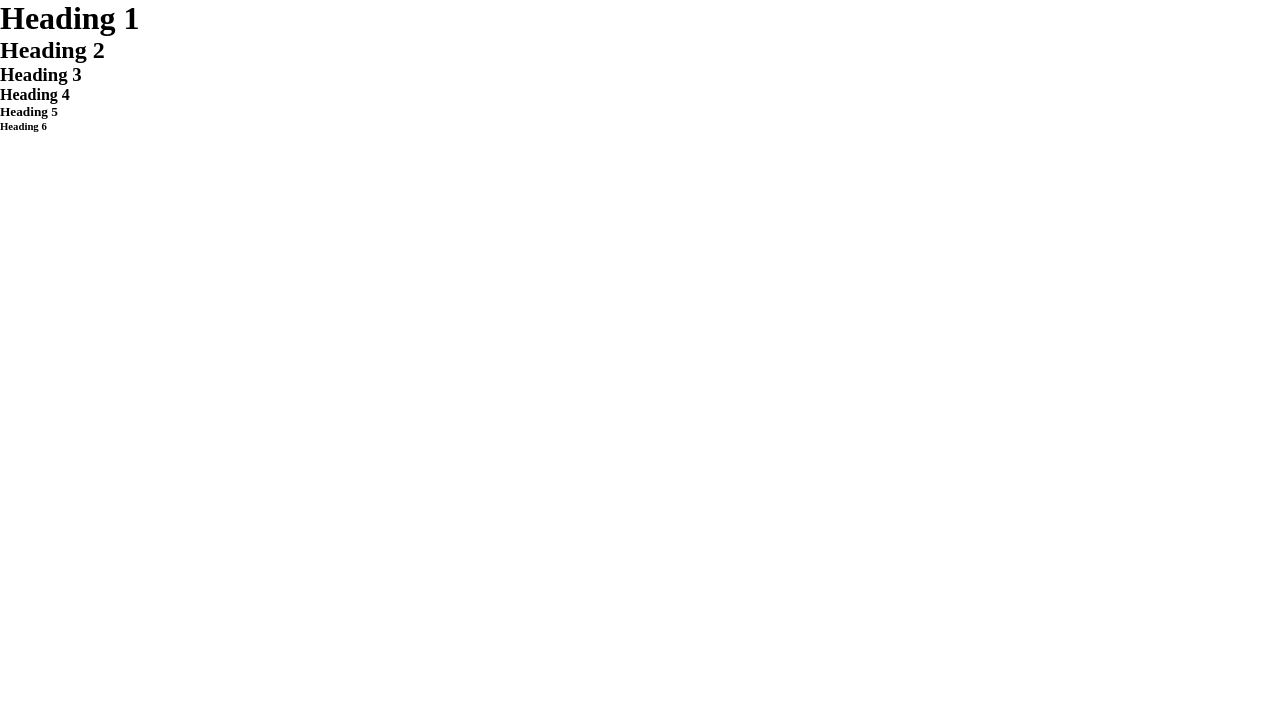
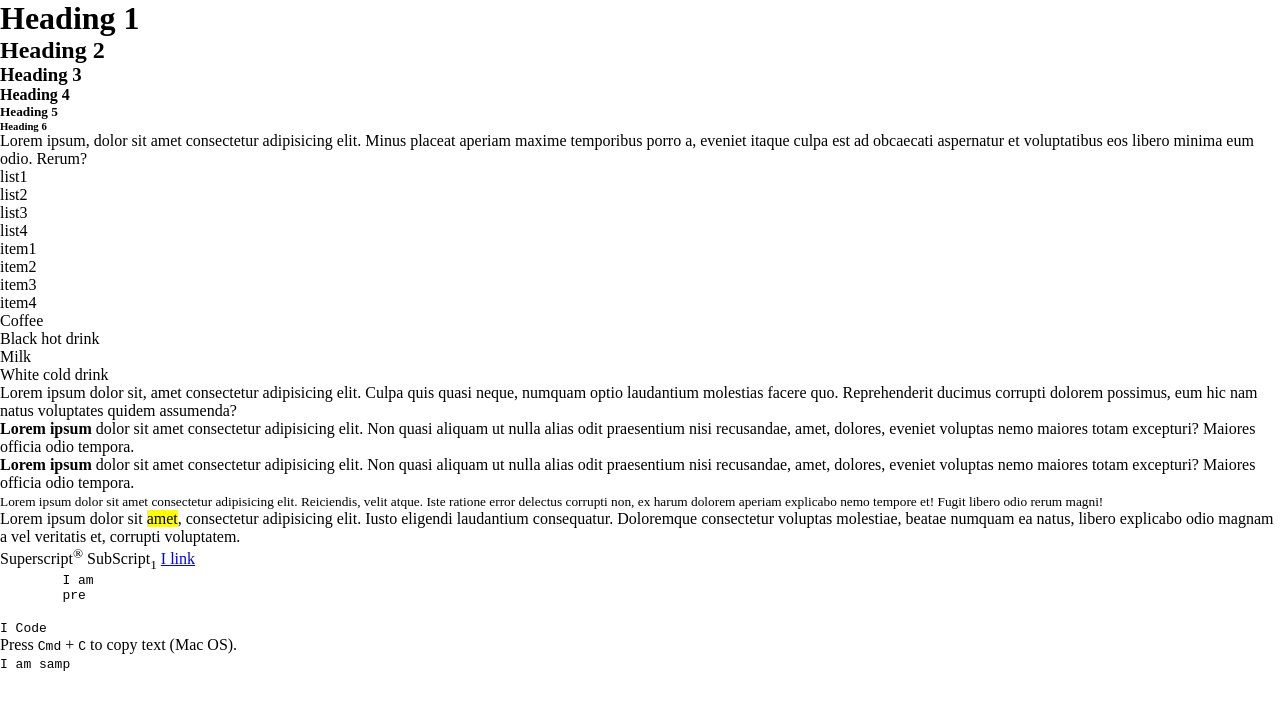
Before and after one commit to LordSahvith/bare-bones, a website: page src/index.html in a window 1280 px wide. Drawn offline with nearby package versions, Linux system fonts and the light colour scheme; files that its build step writes are made by us from their sources.

Commit message:
add some dummy code for styling

```diff
--- a/src/index.html
+++ b/src/index.html
@@ -1,14 +1,13 @@
 <!DOCTYPE html>
 <html lang="en">
-<head>
-    <meta charset="UTF-8">
-    <meta http-equiv="X-UA-Compatible" content="IE=edge">
-    <meta name="viewport" content="width=device-width, initial-scale=1.0">
+  <head>
+    <meta charset="UTF-8" />
+    <meta http-equiv="X-UA-Compatible" content="IE=edge" />
+    <meta name="viewport" content="width=device-width, initial-scale=1.0" />
     <title>Bare Bones</title>
-    <link rel="stylesheet" href="../build/css/style.css">
-</head>
-<body>
-
+    <link rel="stylesheet" href="../build/css/style.css" />
+  </head>
+  <body>
     <h1>Heading 1</h1>
     <h2>Heading 2</h2>
     <h3>Heading 3</h3>
@@ -16,5 +15,73 @@
     <h5>Heading 5</h5>
     <h6>Heading 6</h6>
 
-</body>
+    <p>
+      Lorem ipsum, dolor sit amet consectetur adipisicing elit. Minus placeat aperiam maxime temporibus porro a, eveniet
+      itaque culpa est ad obcaecati aspernatur et voluptatibus eos libero minima eum odio. Rerum?
+    </p>
+
+    <ol>
+      <li>list1</li>
+      <li>list2</li>
+      <li>list3</li>
+      <li>list4</li>
+    </ol>
+
+    <ul>
+      <li>item1</li>
+      <li>item2</li>
+      <li>item3</li>
+      <li>item4</li>
+    </ul>
+
+    <dl>
+      <dt>Coffee</dt>
+      <dd>Black hot drink</dd>
+      <dt>Milk</dt>
+      <dd>White cold drink</dd>
+    </dl>
+
+    <blockquote>
+      Lorem ipsum dolor sit, amet consectetur adipisicing elit. Culpa quis quasi neque, numquam optio laudantium
+      molestias facere quo. Reprehenderit ducimus corrupti dolorem possimus, eum hic nam natus voluptates quidem
+      assumenda?
+    </blockquote>
+
+    <p>
+      <b>Lorem ipsum</b> dolor sit amet consectetur adipisicing elit. Non quasi aliquam ut nulla alias odit praesentium
+      nisi recusandae, amet, dolores, eveniet voluptas nemo maiores totam excepturi? Maiores officia odio tempora.
+    </p>
+    <p>
+      <strong>Lorem ipsum</strong> dolor sit amet consectetur adipisicing elit. Non quasi aliquam ut nulla alias odit
+      praesentium nisi recusandae, amet, dolores, eveniet voluptas nemo maiores totam excepturi? Maiores officia odio
+      tempora.
+    </p>
+
+    <small>
+      Lorem ipsum dolor sit amet consectetur adipisicing elit. Reiciendis, velit atque. Iste ratione error delectus
+      corrupti non, ex harum dolorem aperiam explicabo nemo tempore et! Fugit libero odio rerum magni!
+    </small>
+
+    <p>
+      Lorem ipsum dolor sit <mark>amet</mark>, consectetur adipisicing elit. Iusto eligendi laudantium consequatur. Doloremque
+      consectetur voluptas molestiae, beatae numquam ea natus, libero explicabo odio magnam a vel veritatis et, corrupti
+      voluptatem.
+    </p>
+
+    Superscript<sup>®</sup>
+    SubScript<sub>1</sub>
+
+    <a href="#">I link</a>
+
+    <pre>
+        I am
+        pre
+    </pre>
+
+    <code>I Code</code>
+
+    <p>Press <kbd>Cmd</kbd> + <kbd>C</kbd> to copy text (Mac OS).</p>
+
+    <samp>I am samp</samp>
+  </body>
 </html>
--- a/src/scss/base/import.scss
+++ b/src/scss/base/import.scss
@@ -1,2 +1,2 @@
 @import "./variables/variables";
-@import "./reset";
+@import "./base";
```
Also changed, not shown: src/scss/base/_base.scss (renamed from src/scss/base/_reset.scss).
